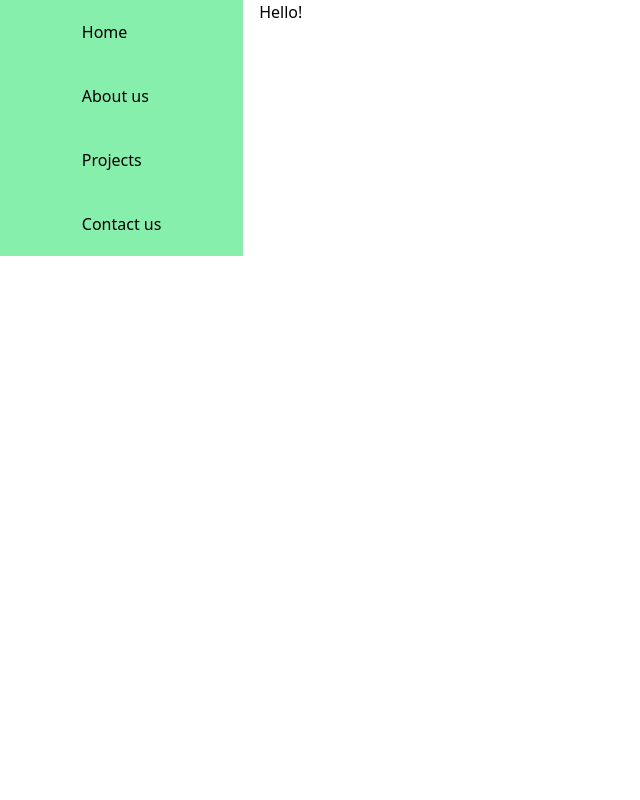
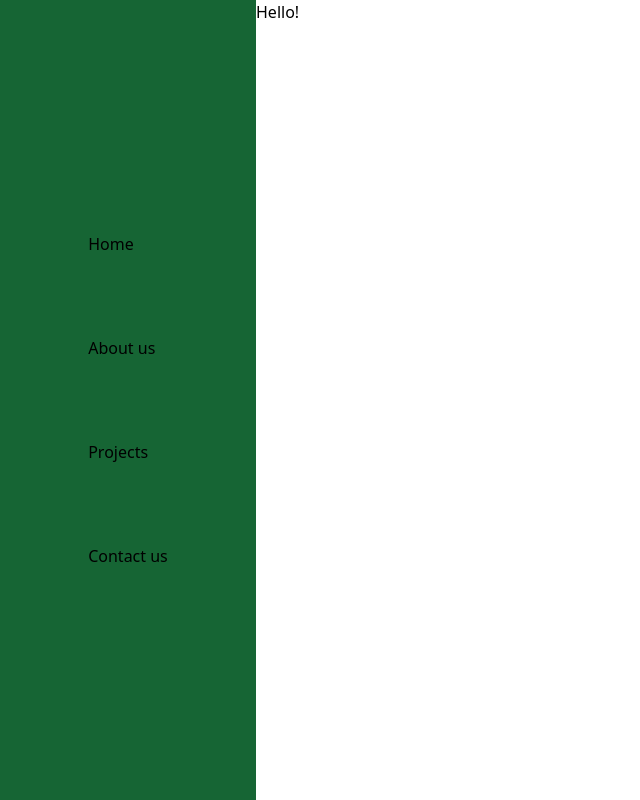
Before and after one commit to ramirez-trees/ramirez-tree-service, a Next.js app: page / in a window 1280 px wide. Shown: the whole page, without its empty margins (0-640 px from the left). Built offline with nearby package versions, Linux system fonts and the light colour scheme.

Commit message:
fixed navbar height issue

```diff
--- a/src/app/layout.tsx
+++ b/src/app/layout.tsx
@@ -24,11 +24,11 @@ export default function RootLayout({
     <ClerkProvider>
       <html lang="en">
         <body className={`font-sans ${inter.variable}`}>
-          <div className="grid grid-cols-5 grid-rows-5 gap-4">
-            <div className="row-span-5">
+          <div className="flex h-full">
+            <div className="w-1/5">
               <Navbar />
             </div>
-            <div className="col-span-4 row-span-5">{children}</div>
+            <div className="w-4/5">{children}</div>
           </div>
         </body>
       </html>
--- a/src/components/NavBar.tsx
+++ b/src/components/NavBar.tsx
@@ -1,7 +1,7 @@
 export default function NavBar() {
   return (
-    <nav className="flex flex-col items-center justify-center bg-green-300 p-5">
-      <ul className="flex flex-col justify-between gap-10">
+    <nav className="flex h-screen flex-col items-center justify-center bg-green-800 p-5">
+      <ul className="flex flex-col justify-between gap-20">
         <li>Home</li>
         <li>About us</li>
         <li>Projects</li>
```
